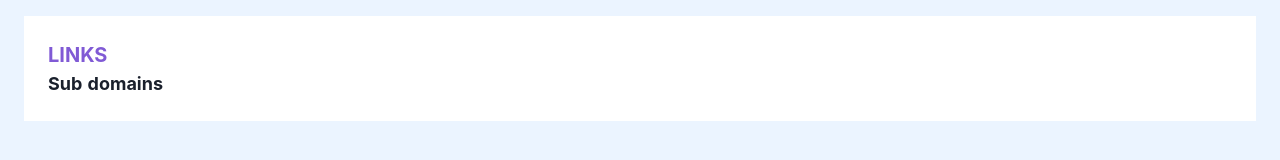
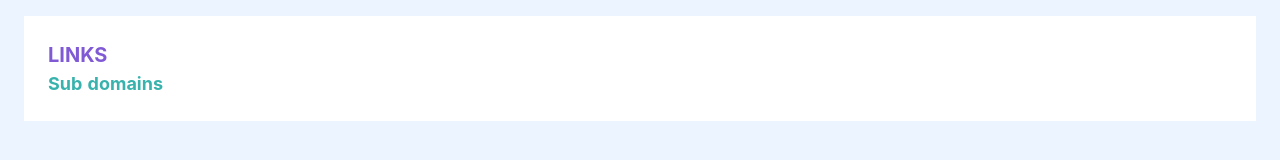
Before and after one commit to hiroxto/hiroxto.net, a Nuxt app: page / in a window 1280 px wide. Shown: the part 394-554 px from the top of the page. Built offline with nearby package versions, Linux system fonts and the light colour scheme.

Commit message:
Use text-teal-500 color

```diff
--- a/components/pages/index/LinksContent.vue
+++ b/components/pages/index/LinksContent.vue
@@ -5,7 +5,7 @@
         Links
       </h3>
 
-      <h4 class="text-lg text-gray-900 font-bold">
+      <h4 class="text-lg text-teal-500 font-bold">
         Sub domains
       </h4>
 
```
